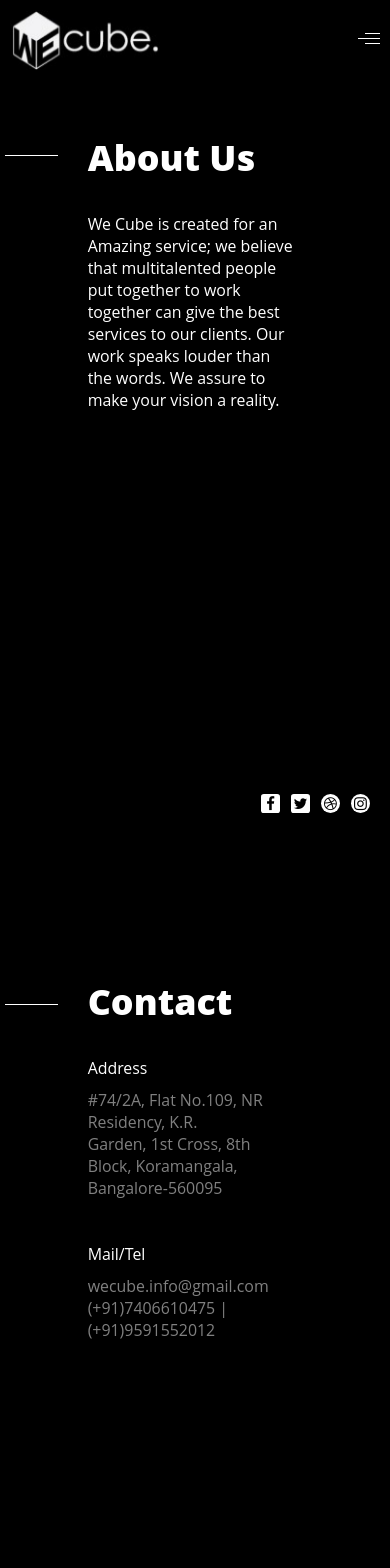
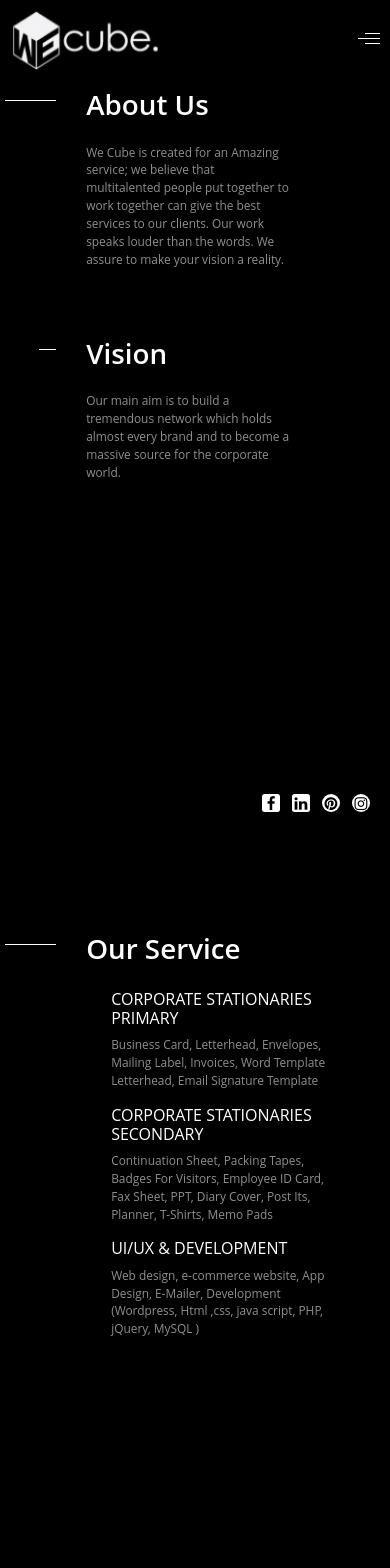
Before and after one commit to RajRohitYadav/We-Cube-Website, a React (Create React App) app: page / in a window 390 px wide. Shown: the top 1568 px of the page. Built offline with nearby package versions, Linux system fonts and the light colour scheme.

Commit message:
Responsive

```diff
--- a/package.json
+++ b/package.json
@@ -4,11 +4,11 @@
   "private": true,
   "dependencies": {
     "@fullpage/react-fullpage": "^0.1.15",
+    "compression": "^1.7.4",
     "react": "^16.8.6",
     "react-dom": "^16.8.6",
     "react-fullpage": "^0.1.19",
-    "react-scripts": "3.0.1",
-    "reactjs-popup": "^1.4.1"
+    "react-scripts": "3.0.1"
   },
   "scripts": {
     "start": "react-scripts start",
--- a/public/index.html
+++ b/public/index.html
@@ -6,7 +6,15 @@
     <meta name="viewport" content="width=device-width, initial-scale=1" />
     <meta name="theme-color" content="#000000" />
     <link rel="manifest" href="%PUBLIC_URL%/manifest.json" />
-    <link rel="stylesheet" href="https://cdnjs.cloudflare.com/ajax/libs/font-awesome/4.7.0/css/font-awesome.min.css">
+    <link
+      rel="stylesheet"
+      href="https://cdnjs.cloudflare.com/ajax/libs/font-awesome/4.7.0/css/font-awesome.min.css"
+    />
+    <link
+      rel="stylesheet"
+      href="https://maxcdn.bootstrapcdn.com/bootstrap/4.3.1/css/bootstrap.min.css"
+    />
+    <!-- <script src="https://unpkg.com/react/umd/react.production.min.js" crossorigin></script> -->
     <title>We Cube</title>
   </head>
   <body>
--- a/src/App.css
+++ b/src/App.css
@@ -21,6 +21,9 @@
 
 body{
   font-family: 'Open Sans', sans-serif;
+  margin: 0;
+  padding: 0;
+  background-color: #000;
 }
 
 #header, #footer{
@@ -29,7 +32,7 @@ body{
   display:block;
   width: 100%;
   /* background: transparent; */
-  z-index:9;
+  z-index:98;
   /* color: #f2f2f2; */
   /* padding: 0px 0 0 0; */
   /* overflow: hidden; */
@@ -43,11 +46,6 @@ body{
 #footer{
   bottom:0;
 }
-/* .header{
-  margin-left: 18%;
-  position: absolute;
-  margin-top:-120px;
-} */
 
 /*menu icon*/
 .menu.icon {
@@ -80,50 +78,17 @@ body{
   background-color: currentColor;
 }
 
-.line{
-  width: 15%;
-  /* height: 0px;
-  margin-left: 5px; */
-  border-top: 1px solid white;
-  /* top:33%; */
-  position: absolute;
-  /* margin-top:90px; */
-  left: 10;
-  top:25%;
-}
-
-.heading{
-  margin-left: 18%;
-  position: absolute;
-  /* top:40%; */
-  color: white;
-  width:60%;
-  font-size: calc(20px + 2vmin);
-  font-weight: 800;
-  top:18%;
-}
-
-.para{
-  margin-left: 18%;
-  position: relative;
-  /* top:40%; */
-  color: white;
-  width:50%;
-  top:30%;
-}
-
 /*Social media*/
 
 .fa {
   padding: 2px;
   font-size: 15px;
-  width: 15px;
+  width: 18px;
   text-align: center;
   text-decoration: none;
-  /* margin: 5px 2px; */
   background: #fff;
   color: black;
-  height: 15px;
+  height: 18px;
 }
 .fa:hover {
   opacity: 0.7;
@@ -133,12 +98,12 @@ body{
   position: absolute;
   right:110px;
 }
-.fa-twitter {
+.fa-linkedin {
   border-radius: 15%;
   position: absolute;
   right:80px;
 }
-.fa-dribbble {
+.fa-pinterest {
   border-radius: 50%;
   position: absolute;
   right:50px;
@@ -148,6 +113,8 @@ body{
   position: absolute;
   right:20px;
 }
+
+/* Popup Menu */
 .popup {
   color: white;
   z-index: 99;
@@ -159,7 +126,7 @@ body{
   right: 0;
   bottom: 0;
   margin: auto;
-  background-color: rgba(0,0,0, 0.5);
+  background-color: rgba(0,0,0, 0.6);
 }
 .popup_inner {
   position: absolute;
@@ -170,7 +137,7 @@ body{
   margin: auto;
   background: black;
   border: 1px solid white;
-  height: 200px;
+  height: 300px;
   min-height: 150px;
 }
 
@@ -190,3 +157,101 @@ body{
   font-weight: 800;
   font-size: 16px;
 }
+
+/* Page Content */
+.line{
+  width: 15%;
+  border-top: 1px solid white;
+  position: absolute;
+  left: 10;
+  top:25%;
+}
+
+.heading{
+  margin-left: 18%;
+  position: absolute;
+  color: white;
+  width:60%;
+  font-size: calc(20px + 2vmin);
+  font-weight: 800;
+  top:18%;
+}
+
+.para{
+  margin-left: 18%;
+  position: relative;
+  color: white;
+  width:50%;
+  top:30%;
+}
+
+.page{
+  min-height:100vh;
+  background-color:black;
+  display:block;
+}
+
+.page-content-box{
+  position:absolute;
+  margin-top:calc(1px + 20vmin);
+  width:90%;
+  padding:5px;
+}
+
+.big-line{
+  border-top: 1px solid white;
+  width:15%;
+  display: inline-block;
+  height:15px;
+}
+.small-line{
+  border-top: 1px solid white;
+  width:5%;
+  display: inline-block;
+  height:15px;
+  margin-left: 10%;
+}
+.title{
+  display: inline-block;
+  font-size: calc(20px + 2vmin);
+  font-weight: 600;
+  color:white;
+  margin-left:30px;
+}
+.data{
+  color:white;
+  width:60%;
+  margin-left:calc(15% + 30px);
+  margin-top:0px;
+  font-size:calc(8px + 1vmin);
+  display: inline-block;
+}
+.contact-map{
+  position: absolute;
+  margin-left: calc(55% + 30px);
+  top:0;
+  margin-top: 15px;
+}
+.place-card, .place-card-large{
+  display: none;
+}
+.services-data{
+  color:white;
+  width:80%;
+  margin-left:calc(15% + 30px);
+  margin-top:10px;
+  font-size:calc(8px + 1vmin);
+  /* display: inline-block; */
+  /* background-color: red; */
+  padding: 10px;
+}
+.services-data-box{
+  margin-left: 20px;
+}
+.services-data-title{
+  text-transform: capitalize
+}
+
+p{
+  color: #8f8f8f;
+}
--- a/src/App.js
+++ b/src/App.js
@@ -1,7 +1,6 @@
 import React from 'react';
 import './App.css';
 import webcube_logo from './wecube_logo.jpg';
-import Popup from "reactjs-popup";
 
 class App extends React.Component {
   constructor(props){
@@ -21,12 +20,12 @@ class App extends React.Component {
       {/* Navbar */}
       <div id='header'>
         <img src={webcube_logo} height="60" width="150" style={{position: 'fixed',left:'10px',top:'10px'}}/>
-        {/* <img src={webcube_logo} height="60" width="150" style={{position: 'fixed',right:'10px',padding:'10px'}}/> */}
         <div onClick={()=>{this.showMenu(true)}} style={{position: 'fixed',right:'10px',backgroundColor: 'black',cursor:'pointer',width:'50px',height:'50px'}}>
           <div className="menu icon" style={{position: 'fixed',right:'10px',top:'28px',color: 'white',cursor:'pointer'}}></div>
         </div>
       </div>
 
+      {/* POPUP */}
       {this.state.showMenu&&
         <div className='popup'>
           <div className='popup_inner'>
@@ -45,6 +44,13 @@ class App extends React.Component {
             </div>
 
             <div className='popup_section_button'>
+              <a href="#services" style={{color:'white',textDecoration:'none'}}
+              onClick={()=>{this.showMenu(false)}}>
+                Our Service
+              </a>
+            </div>
+
+            <div className='popup_section_button'>
               <a href="#contact" style={{color:'white',textDecoration:'none'}}
               onClick={()=>{this.showMenu(false)}}>
                 Contact
@@ -55,23 +61,107 @@ class App extends React.Component {
       }
 
       {/* Page 1 */}
-      <div id='about' style={{height:'100vh',backgroundColor:'black',display:'block'}}>
-        <div style={{position:'absolute',marginTop:'calc(50px + 20vmin)',width:'90%',padding:'5px'}}>
-            <div style={{borderTop: '1px solid white',width:'15%', display: 'inline-block',height:'15px'}}></div>
-            <div style={{display: 'inline-block',fontSize: 'calc(28px + 2vmin)',fontWeight: '800',color:'white',marginLeft:'30px'}}>About Us</div>
-            <div style={{color:'white',width:'60%',marginLeft:'calc(15% + 30px)',marginTop:'10px',fontSize:'calc(12px + 1vmin)'}}>
+      <div id='about' className='page'>
+        <div className='page-content-box'>
+
+            <div className='big-line'></div>
+            <div className='title'>About Us</div>
+            <div className='data'>
               <br/>
+              <p>
               We Cube is created for an Amazing service; we believe that multitalented people put together to work together can give the best services to our clients. Our work speaks louder than the words. We assure to make your vision a reality.
+              </p>
+            </div>
+
+            <br/><br/><br/>
+
+            <div className='small-line'></div>
+            <div className='title'>Vision</div>
+            <div className='data'>
+              <br/>
+              <p>
+              Our main aim is to build a tremendous network which holds almost every brand and to become a massive source for the corporate world.
+              </p>
+            </div>
+
+            <br/><br/><br/>
+
+            <div className='d-none d-sm-block'>
+              <div className='small-line'></div>
+              <div className='title'>Mission</div>
+              <div className='data'>
+                <br/>
+                <p>
+                To help the start-up companies, To maintain a good position in the market, To be a well known and reputable company.
+                </p>
+              </div>
             </div>
         </div>
       </div>
 
       {/* Page 2 */}
-      <div id='contact' style={{height:'100vh',backgroundColor:'black',display:'block'}}>
-        <div style={{position:'absolute',marginTop:'calc(50px + 20vmin)',width:'90%',padding:'5px'}}>
-            <div style={{borderTop: '1px solid white',width:'15%', display: 'inline-block',height:'10px'}}></div>
-            <div style={{display: 'inline-block',fontSize: 'calc(28px + 2vmin)',fontWeight: '900',color:'white',marginLeft:'30px'}}>Contact</div>
-            <div style={{color:'white',width:'60%',marginLeft:'calc(15% + 30px)',marginTop:'10px',fontSize:'calc(12px + 1vmin)'}}>
+      <div id='services' className='page'>
+        <div className='page-content-box'>
+          <div className='big-line'></div>
+          <div className='title'>Our Service</div>
+
+          {/* Page 2 Section 1 */}
+          <div className='services-data row'>
+            <div className='services-data-title col-md-3'>
+              <h6>CORPORATE STATIONARIES PRIMARY</h6>
+              <p>Business card, Letterhead, Envelopes, Mailing Label, Invoices, Word template letterhead, Email signature template</p>
+            </div>
+
+            <div className='services-data-title col-md-3'>
+              <h6>CORPORATE STATIONARIES SECONDARY</h6>
+              <p>Continuation sheet, Packing Tapes, Badges for visitors, Employee ID Card, Fax sheet, PPT, Diary Cover, Post its, Planner, T-shirts, Memo pads
+              </p>
+            </div>
+
+            <div className='col-md-3'>
+              <h6>UI/UX & DEVELOPMENT</h6>
+              <p>Web design, e-commerce website, App Design, E-Mailer, Development (Wordpress, Html ,css, java script, PHP, jQuery, MySQL )
+              </p>
+            </div>
+
+            <div className='col-md-3 d-none d-sm-block'>
+              <h6>COLLATERALS</h6>
+              <p>brochure, poster, Flyers, Hoardings</p>
+            </div>
+          </div>
+
+          {/* Page 2 Section 2 */}
+          <div className='services-data row d-none d-md-flex' style={{marginTop:'20vim'}}>
+            <div className='col-md-3'>
+              <h6>DIGITAL MARKETING</h6>
+              <p>SEO & SMM, Email / SMS</p>
+            </div>
+
+            <div className='col-md-3'>
+              <h6>MARKETING COLLATERAL</h6>
+              <p>Facebook, Instagram, Linked In, Twitter, Google, eCommerce listing, Newsletter</p>
+            </div>
+
+            <div className='col-md-3'>
+              <h6>MAINTENANCE</h6>
+              <p>Website Creating & Hosting, Web Security, Data Storage & Management, Data Backup & Malware Removal, Ssl Crft</p>
+            </div>
+
+            <div className='col-md-3'>
+              <h6>MOTION</h6>
+              <p>Infographics, Motion Graphics, GIF’s</p>
+            </div>
+          </div>
+
+        </div>
+      </div>
+
+      {/* Page 3 */}
+      <div id='contact' className='page'>
+        <div className='page-content-box'>
+            <div className='big-line'></div>
+            <div className='title'>Contact</div>
+            <div className='data'>
               <br/>
                 Address<br/>
                 <div style={{color:'gray',marginTop:'10px'}}>
@@ -84,35 +174,25 @@ class App extends React.Component {
                   wecube.info@gmail.com<br/>
                   (+91)7406610475 | (+91)9591552012
                 </div>
+
+            </div>
+            <div className='contact-map d-none d-md-flex'>
+              <iframe
+                src="https://www.google.com/maps/embed?pb=!1m18!1m12!1m3!1d9421.067291147843!2d77.62151498995459!3d12.938059102390216!2m3!1f0!2f0!3f0!3m2!1i1024!2i768!4f13.1!3m3!1m2!1s0x3bae1447b6576acb%3A0x5514c1bedc3c55df!2sNR+Residency!5e0!3m2!1sen!2sin!4v1564167038568!5m2!1sen!2sin"
+                width="400"
+                height="300"
+                frameborder="0"
+              />
             </div>
         </div>
       </div>
-      {/* <div style={{height:'100vh',backgroundColor:'green',display:'block'}}>
-      <div style={{width: '15%',borderTop: '1px solid white',position: 'absolute',left: 10,top:'125%'}}></div>
-        <h1 style={{ marginLeft: '18%',position: 'absolute',color: 'white',width:'60%',fontSize: 'calc(20px + 2vmin)',fontWeight: '800',top:'118%'}}> */}
-      {/* <div style={{height:'100vh',backgroundColor:'#363435',display:'block'}}>
-        <span className="line"></span>
-        <p className='heading'> Contact Us</p>
-        <div style={{marginLeft: '18%',position: 'absolute',color: 'white',width:'50%',top:'130%'}}>
-                Address<br/>
-                #74/2A, Flat No.109, NR Residency, K.R.<br/> Garden, 1st Cross, 8th Block, Koramangala,<br/> Bangalore-560095
-                <br/><br/>
-                Mail/Tel<br/>
-                We cube.info@gmail.com<br/>
-                (+91)7406610475 | (+91)9591552012
-        </div>
-      </div> */}
 
-      {/* Page 3 */}
-      {/* <div style={{height:'100vh',backgroundColor:'black'}}>
-
-      </div> */}
-
+      {/* FOOTER */}
       <div id="footer">
-          <a href="#" className="fa fa-facebook"></a>
-          <a href="#" className="fa fa-twitter"></a>
-          <a href="#" className="fa fa-dribbble"></a>
-          <a href="#" className="fa fa-instagram"></a>
+          <a target="_blank" href="https://www.facebook.com/wecube.net.37" className="fa fa-facebook"></a>
+          <a target="_blank" href="https://www.linkedin.com/company/we-cube-network" className="fa fa-linkedin"></a>
+          <a  href="" className="fa fa-pinterest"></a>
+          <a target="_blank" href="https://www.instagram.com/wecubenetwork/" className="fa fa-instagram"></a>
       </div>
     </div>
   );}
```
Also changed, not shown: public/manifest.json, 1 other file (tests, documents, lock files or other folders).
